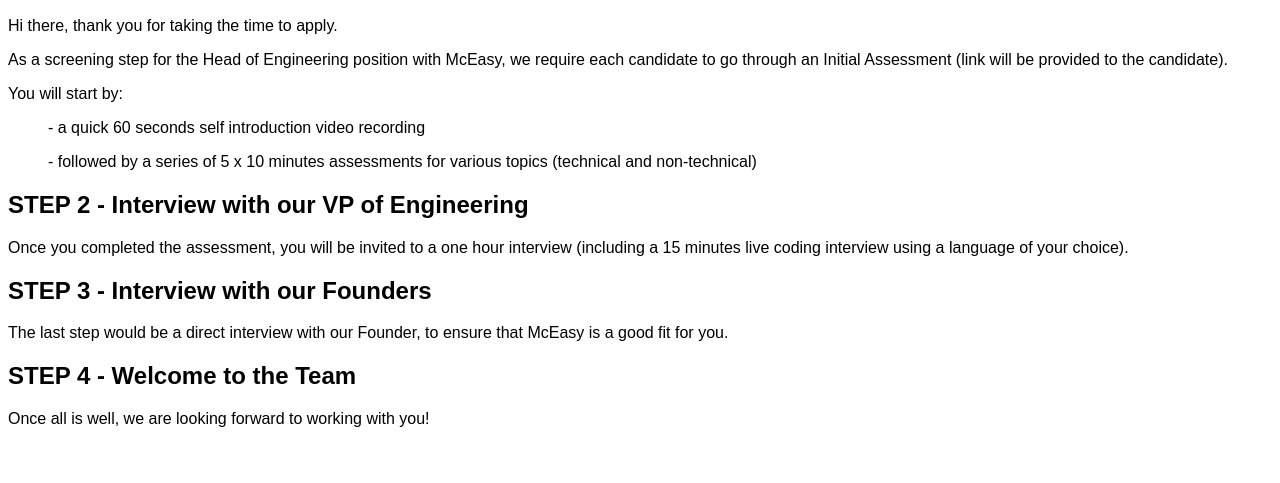
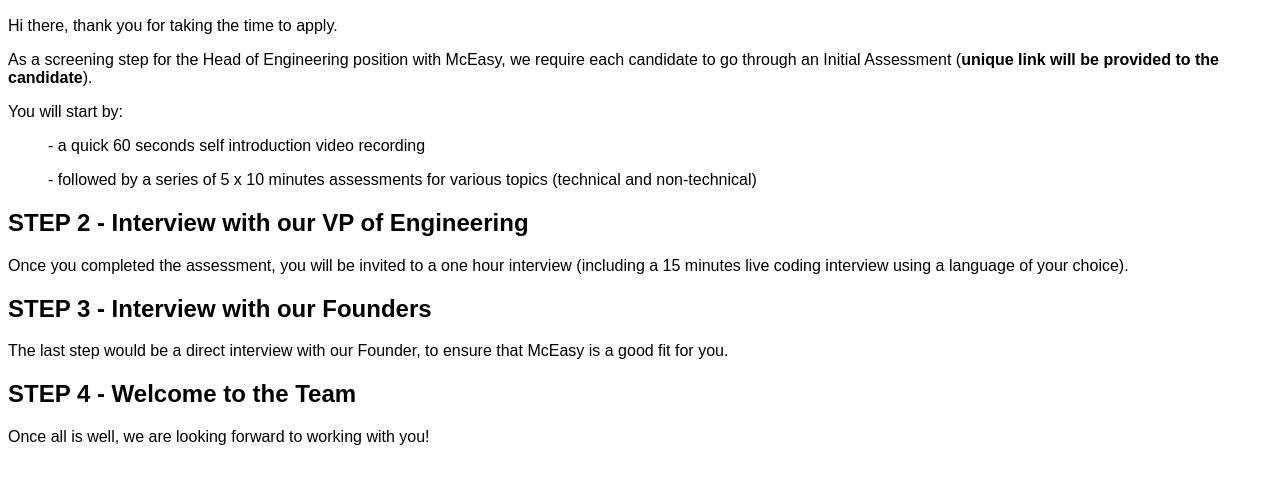
Before and after one commit to davidgunadi/davidgunadi.github.io, a plain HTML site: page headOfEngineering/index.html in a window 1280 px wide. Shown: the part 149-632 px from the top of the page. Drawn offline with Linux system fonts and the light colour scheme.

Commit message:
Update index.html

```diff
--- a/headOfEngineering/index.html
+++ b/headOfEngineering/index.html
@@ -14,7 +14,7 @@
     </h1>
 <h2>STEP 1 - Initial Assessment</h2>
     <p>Hi there, thank you for taking the time to apply.</p>
-    <p>As a screening step for the Head of Engineering position with McEasy, we require each candidate to go through an Initial Assessment (link will be provided to the candidate).</p>
+    <p>As a screening step for the Head of Engineering position with McEasy, we require each candidate to go through an Initial Assessment (<b>unique link will be provided to the candidate</b>).</p>
     <p>You will start by:
         <ul>- a quick 60 seconds self introduction video recording</ul>
         <ul>- followed by a series of 5 x 10 minutes assessments for various topics (technical and non-technical)</ul></p>
```
